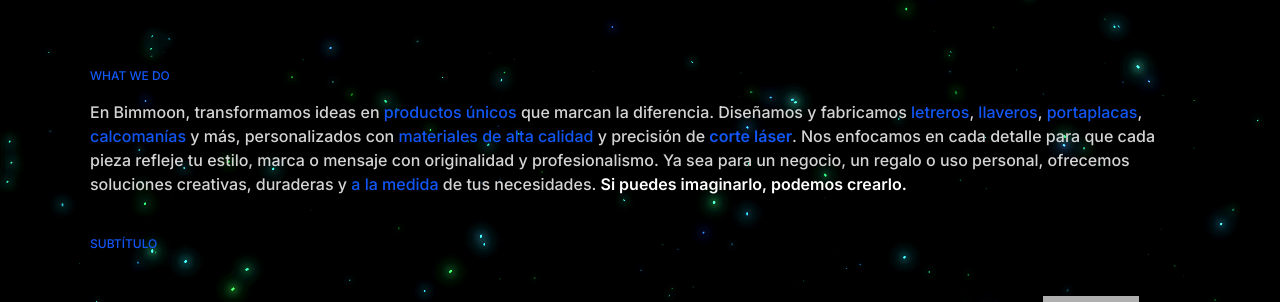
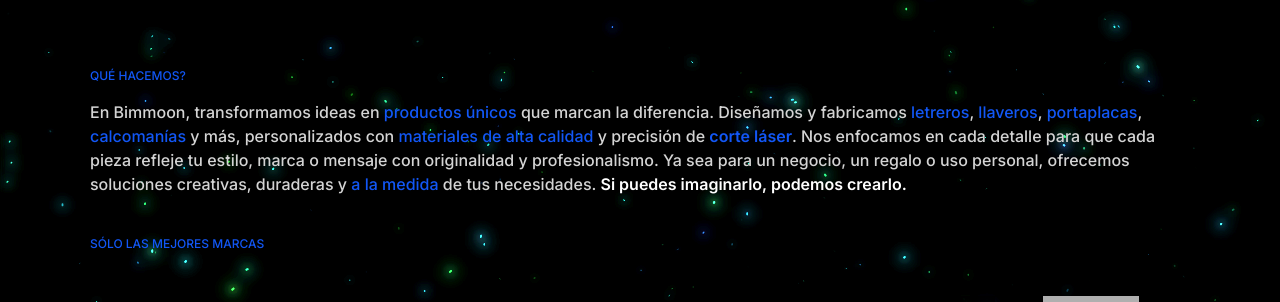
Before and after one commit to gap689/bimmoon, a Next.js app: page /about in a window 1280 px wide. Shown: the part 324-626 px from the top of the page. Built offline with nearby package versions, Linux system fonts and the light colour scheme; a web font is replaced by a local one.

Commit message:
cambio titulos

```diff
--- a/app/about/page.tsx
+++ b/app/about/page.tsx
@@ -18,14 +18,14 @@ const AboutPage = () => {
             En bimmoon diseñamos lo que te representa.
           </p>
           <div>
-            <h2 className="uppercase font-medium text-xs my-4 text-[rgb(18,87,246)]">what we do</h2>
+            <h2 className="uppercase font-medium text-xs my-4 text-[rgb(18,87,246)]">Qué hacemos?</h2>
             <p className="text-neutral-300 font-medium font-sm md:font-base">
               En Bimmoon, transformamos ideas en <span className="text-[rgb(18,87,246)]">productos únicos</span> que marcan la diferencia. Diseñamos y fabricamos <span className="text-[rgb(18,87,246)]">letreros</span>, <span className="text-[rgb(18,87,246)]">llaveros</span>, <span className="text-[rgb(18,87,246)]">portaplacas</span>, <span className="text-[rgb(18,87,246)]">calcomanías</span> y más, personalizados con <span className="text-[rgb(18,87,246)]">materiales de alta calidad</span> y precisión de <span className="text-[rgb(18,87,246)] font-semibold">corte láser</span>. Nos enfocamos en cada detalle para que cada pieza refleje tu estilo, marca o mensaje con originalidad y profesionalismo. Ya sea para un negocio, un regalo o uso personal, ofrecemos soluciones creativas, duraderas y <span className="text-[rgb(18,87,246)]">a la medida</span> de tus necesidades. <span className="text-white font-semibold">Si puedes imaginarlo, podemos crearlo.</span>
             </p>
           </div>
 
           <div className="mt-10">
-            <h2 className="uppercase font-medium text-[rgb(18,87,246)] my-4 text-xs">Subtítulo</h2>
+            <h2 className="uppercase font-medium text-[rgb(18,87,246)] my-4 text-xs">Sólo las mejores marcas</h2>
             <BrandMarquee/>
           </div>
           <div className="mt-10">
```
